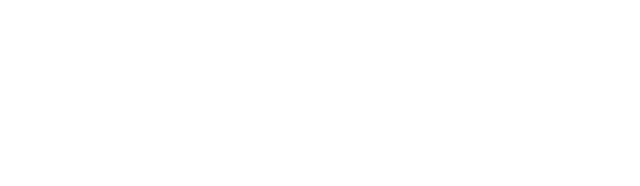
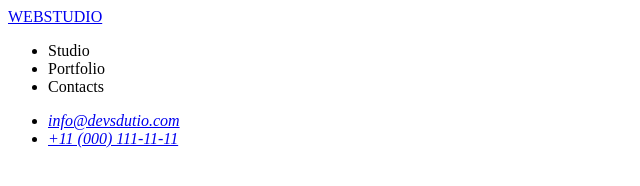
Before and after one commit to pilipchu/goit-markup-hw-02, a plain HTML site: page index.html in a window 1280 px wide. Shown: the whole page, without its empty margins (0-640 px from the left). Drawn offline with Linux system fonts and the light colour scheme.

Commit message:
add index.html

```diff
--- a/index.html
+++ b/index.html
@@ -6,6 +6,25 @@
     <title>Document</title>
 </head>
 <body>
-    <header></header>
+    <header>
+        <a href="https://pilipchu.github.io/goit-homework-01-02/">WEBSTUDIO</a>
+        <nav>
+            <ul>
+                <li>Studio</li>
+                <li>Portfolio</li>
+                <li>Contacts</li>
+            </ul>
+        </nav>
+        <address>
+            <ul>
+                <li>
+                    <a href="mailto:info@devsdutio.com">info@devsdutio.com</a>
+                </li>
+                <li>
+                    <a href="tel:+110001111111">+11 (000) 111-11-11</a>
+                </li>
+            </ul>
+        </address>
+    </header>
 </body>
 </html>
```
